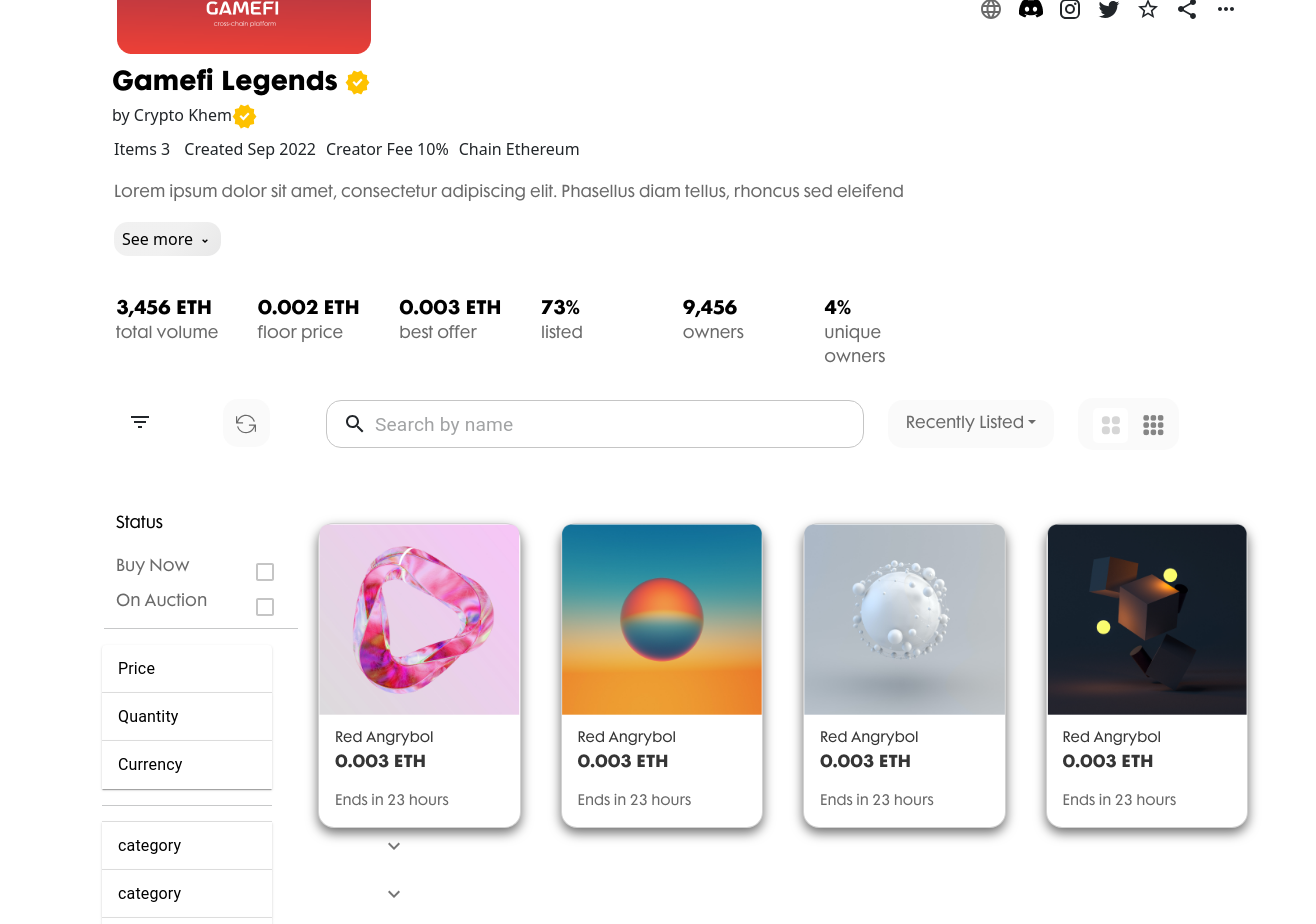
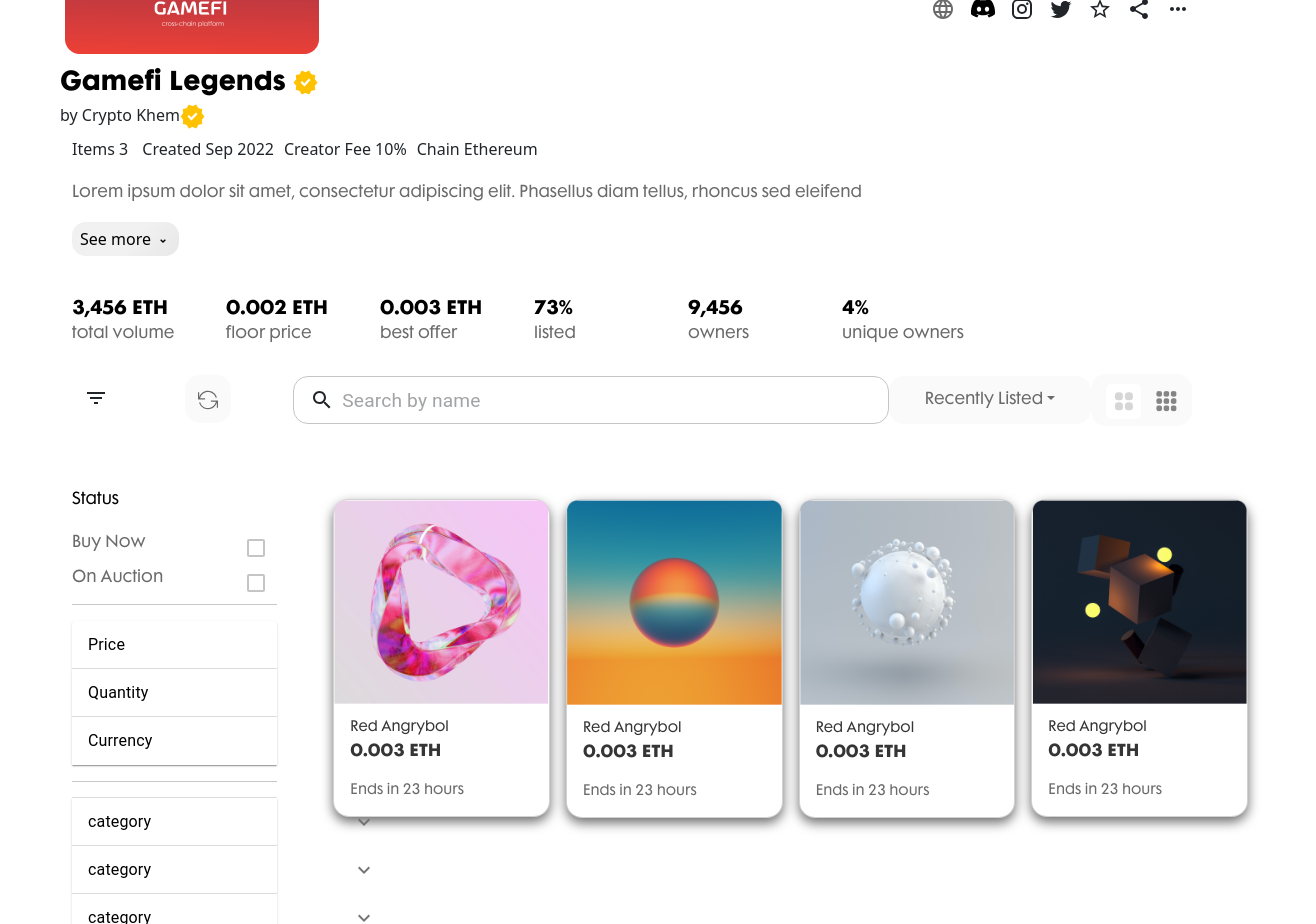
Before and after one commit to saurabh931/originnft-mui, a React (Create React App) app: page /collectioninsidepage in a window 1280 px wide. Shown: the part 520-1444 px from the top of the page, 1316 px wide, since content can reach past the window. Built offline with nearby package versions, Linux system fonts and the light colour scheme.

Commit message:
updated-part-section-collections

```diff
--- a/src/Components/Explore/Collectioninsidepage.css
+++ b/src/Components/Explore/Collectioninsidepage.css
@@ -7,10 +7,10 @@
 }
 .profile-setting-img{
     margin-top: -170px;
-    margin-left: 100px;
+    /* margin-left: 100px; */
 }
 .profile-name-inside{
-    margin-left: 100px;
+    /* margin-left: 100px; */
     margin-top: 10px;
     font-family: 'Futura Maxi CG Bold';
     font-style: normal;
@@ -30,9 +30,9 @@
     margin-left: 15px;
     margin-right: 30px;
 }
-.sub-title-profile{
+/* .sub-title-profile{
     margin-left: 100px;
-}
+} */
 .collection-inside-bio{
     font-family: 'Futura Maxi CG Book';
 font-style: normal;
@@ -50,7 +50,7 @@
     padding: 5px 8px;
 }
 .content-collection-data{
-    margin-left: 80px !important;
+    /* margin-left: 80px !important; */
     margin-top: 40px !important;
 }
 .eth-section{
@@ -71,9 +71,9 @@
 align-items: center;
 color: #6A6A6A;
 }
-.section-collec{
+/* .section-collec{
     margin-left: 80px !important;
-}
+} */
 .reload-bu{
 width: 46.74px;
 height: 48px;
@@ -111,12 +111,12 @@
     border-bottom: none !important;
     width: 320px !important;
 }
-.side-bar-collection{
+/* .side-bar-collection{
     margin-left: 80px !important;
-}
-.coll-accordion-section{
+} */
+/* .coll-accordion-section{
     margin-left: -14px !important;
-}
+} */
 .bu-toggle{
     display: flex;
     justify-content: space-between;
--- a/src/Components/Explore/Collectioninsidepage.js
+++ b/src/Components/Explore/Collectioninsidepage.js
@@ -97,8 +97,8 @@
     <>
       <Navbar />
       <div className="container-fluid background-images-collections"></div>
-      <div className="container-fluid">
-        <div className="row">
+      <div className="container-fluid ">
+        <div className="row g-0 mx-5">
           <div className="col-lg-6 col-md-6 col-sm-12 col-12">
             <img src={ProfileImage} alt="" className="profile-setting-img" />
             <h6 className="profile-name-inside">
@@ -121,11 +121,11 @@
             </span>
           </div>
         </div>
-        <div className="container-fluid">
-          <div className="row">
+        <div className="container-fluid mx-5">
+          <div className="row g-0">
             <div
               className="col-lg-8 col-md-8 col-sm-12 col-12"
-              style={{ marginLeft: "90px" }}
+              // style={{ marginLeft: "90px" }}
             >
               <span>Items 3 </span>
               <span style={{ marginLeft: "10px" }}>Created Sep 2022</span>
@@ -142,10 +142,10 @@
             <div className="col-lg-4 col-md-4 col-sm-12 col-12"></div>
           </div>
         </div>
-        <div className="container-fluid">
-          <div className="row">
+        <div className="container-fluid mx-5">
+          <div className="row g-0">
             <div className="col-lg-9 col-md-9 col-sm-12 col-12">
-              <div className="row content-collection-data">
+              <div className="row g-0 content-collection-data">
                 <div className="col-lg-2 col-md-2 col-sm-6 col-12">
                   <span className="eth-section">3,456 ETH</span>
                   <br />
@@ -180,8 +180,8 @@
             </div>
             <div className="col-lg-3 col-md-3 col-sm-12 col-12"></div>
           </div>
-          <div className="container-fluid">
-            <div className="row section-collec py-3 pb-5">
+          <div className="container-fluid ">
+            <div className="row g-0 section-collec py-3 pb-5">
               <div className="col-lg-1 col-md-1 col-sm-1 col-1 py-3">
                 <span>
                   <FilterListIcon className="filterlist-icons" />
@@ -234,10 +234,10 @@
             </div>
           </div>
         </div>
-        <div className="container-fluid">
-          <div className="row side-bar-collection">
+        <div className="container-fluid mx-5">
+          <div className="row g-0 side-bar-collection">
             <div className="col-xl-2 col-lg-12 col-md-12 col-sm-12 col-12">
-              <div className="row">
+              <div className="row g-0">
                 <div className="status-tag">
                   <span>Status</span>
                 </div>
@@ -360,9 +360,9 @@
 
             {/*-------------------------------------------------------------------------CARDS-IMPORT-----------------------------------------------------------  */}
             <div className="col-xl-10 col-lg-12 col-md-12 col-sm-12 col-12">
-              <div className="row">
+              <div className="row g-0 mx-5">
                 <div className="col-xl-3 col-lg-4 col-md-6 col-sm-6 col-12">
-                  <Card  >
+                  <Card>
                     <Card.Img variant="top" src={Cardimgcoll} />
                     <Card.Body>
                       <Card.Title className="cards-title-name">
@@ -374,7 +374,7 @@
                   </Card>
                 </div>
                 <div className="col-xl-3 col-lg-4 col-md-6 col-sm-6 col-12">
-                  <Card >
+                  <Card>
                     <Card.Img variant="top" src={Cardimgcoll1} />
                     <Card.Body>
                       <Card.Title className="cards-title-name">
@@ -386,7 +386,7 @@
                   </Card>
                 </div>
                 <div className="col-xl-3 col-lg-4 col-md-6 col-sm-6 col-12">
-                  <Card >
+                  <Card>
                     <Card.Img variant="top" src={Cardimgcoll2} />
                     <Card.Body>
                       <Card.Title className="cards-title-name">
@@ -398,7 +398,7 @@
                   </Card>
                 </div>
                 <div className="col-xl-3 col-lg-4 col-md-6 col-sm-6 col-12">
-                  <Card >
+                  <Card>
                     <Card.Img variant="top" src={Cardimgcoll3} />
                     <Card.Body>
                       <Card.Title className="cards-title-name">
```
